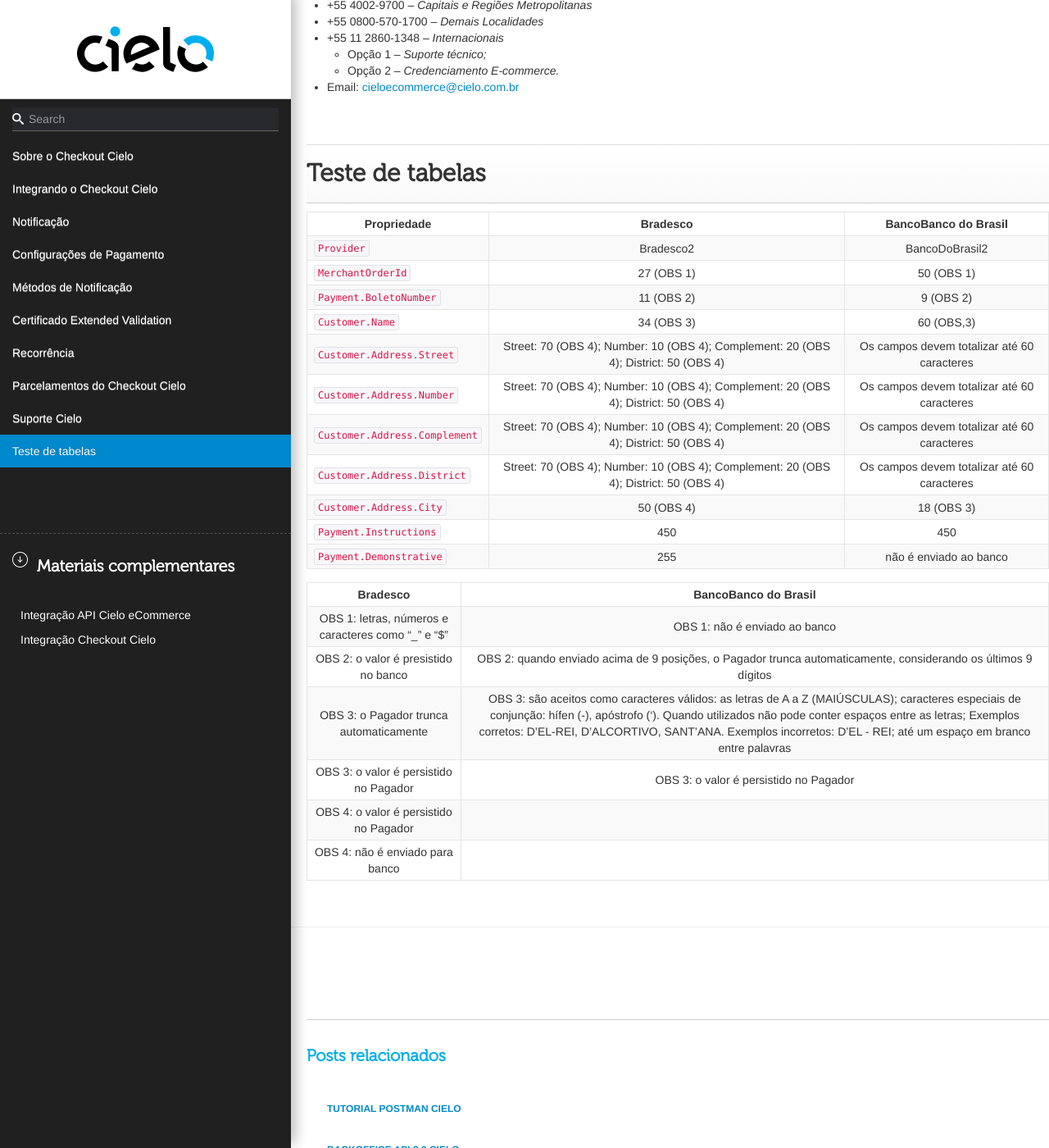
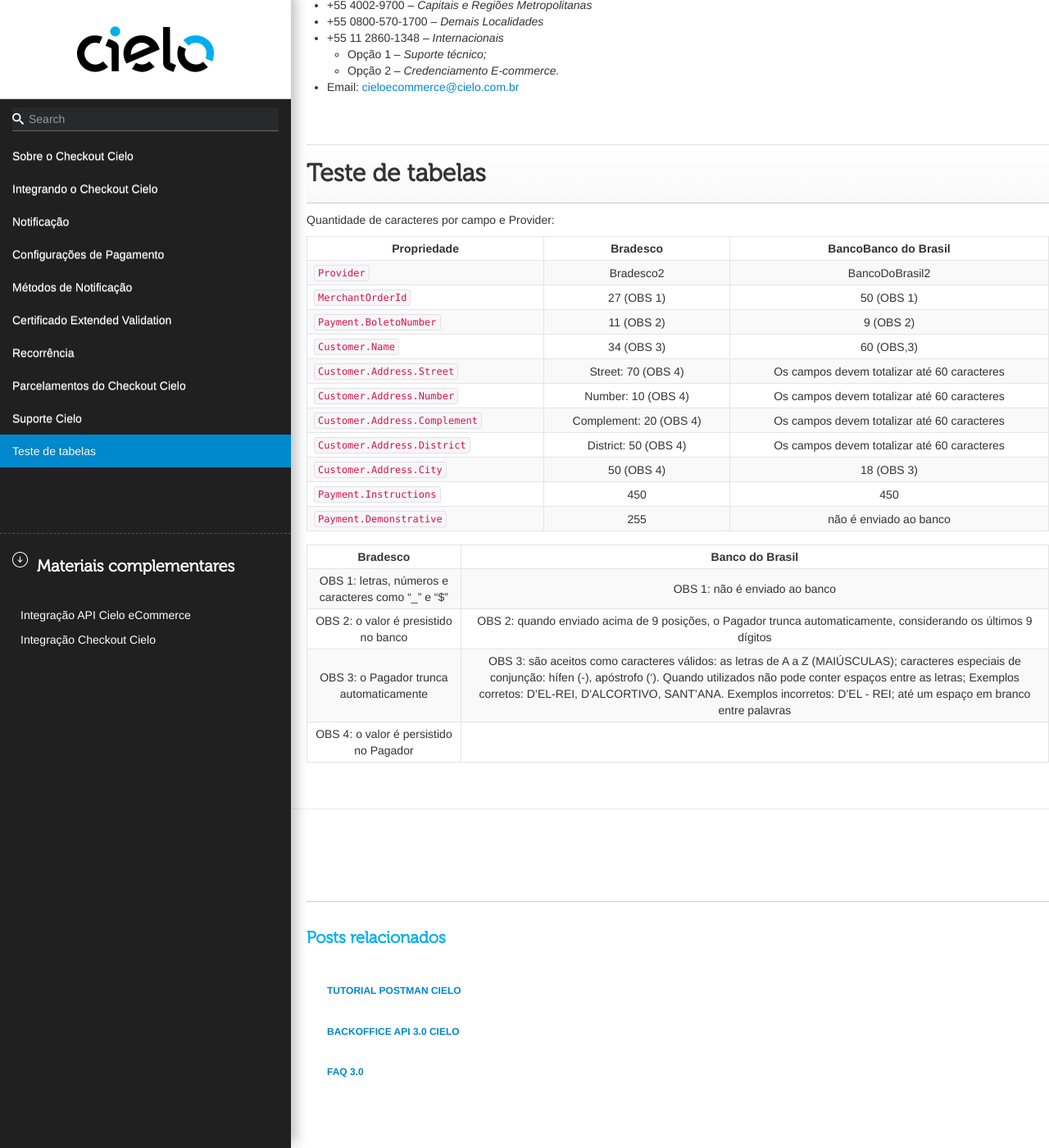
Before and after one commit to DeveloperCielo/Tutorial, a Jekyll site: the page built from _posts/2017-08-25-Checkout.md, in a window 1280 px wide and 1400 px high, scrolled down 55928 px. Shown: the whole window at 82% size. Built offline with Jekyll 4.4.1, drawn with Linux system fonts in a browser that asks for light colours; some web fonts are replaced.

Commit message:
Updated '_posts/2017-08-25-Checkout.md' via CloudCannon

```diff
--- a/_posts/2017-08-25-Checkout.md
+++ b/_posts/2017-08-25-Checkout.md
@@ -1695,29 +1695,29 @@
 
 # Teste de tabelas
 
-| Propriedade                   |                                       Bradesco                                       |             BancoBanco do Brasil            |
-|-------------------------------|:------------------------------------------------------------------------------------:|:-------------------------------------------:|
-| `Provider`                    |                                       Bradesco2                                      |                BancoDoBrasil2               |
-| `MerchantOrderId`             |                                      27 (OBS 1)                                      |                  50 (OBS 1)                 |
-| `Payment.BoletoNumber`        |                                      11 (OBS 2)                                      |                  9 (OBS 2)                  |
-| `Customer.Name`               |                                      34 (OBS 3)                                      |                  60 (OBS,3)                 |
-| `Customer.Address.Street`     | Street: 70 (OBS 4); Number: 10 (OBS 4); Complement: 20 (OBS 4); District: 50 (OBS 4) | Os campos devem totalizar até 60 caracteres |
-| `Customer.Address.Number`     | Street: 70 (OBS 4); Number: 10 (OBS 4); Complement: 20 (OBS 4); District: 50 (OBS 4) | Os campos devem totalizar até 60 caracteres |
-| `Customer.Address.Complement` | Street: 70 (OBS 4); Number: 10 (OBS 4); Complement: 20 (OBS 4); District: 50 (OBS 4) | Os campos devem totalizar até 60 caracteres |
-| `Customer.Address.District`   | Street: 70 (OBS 4); Number: 10 (OBS 4); Complement: 20 (OBS 4); District: 50 (OBS 4) | Os campos devem totalizar até 60 caracteres |
-| `Customer.Address.City`       |                                      50 (OBS 4)                                      |                  18 (OBS 3)                 |
-| `Payment.Instructions`        |                                          450                                         |                     450                     |
-| `Payment.Demonstrative`       |                                          255                                         |            não é enviado ao banco           |
-
-
-
-
-
-|                                       Bradesco                                       |             BancoBanco do Brasil            |
-|:------------------------------------------------------------------------------------:|:-------------------------------------------:|
-| OBS 1: letras, números e caracteres como "_" e "$" | OBS 1: não é enviado ao banco |
-| OBS 2: o valor é presistido no banco | OBS 2: quando enviado acima de 9 posições, o Pagador trunca automaticamente, considerando os últimos 9 dígitos |
+Quantidade de caracteres por campo e Provider:
+
+| Propriedade                   |        Bradesco        |             BancoBanco do Brasil            |
+|-------------------------------|:----------------------:|:-------------------------------------------:|
+| `Provider`                    |        Bradesco2       |                BancoDoBrasil2               |
+| `MerchantOrderId`             |       27 (OBS 1)       |                  50 (OBS 1)                 |
+| `Payment.BoletoNumber`        |       11 (OBS 2)       |                  9 (OBS 2)                  |
+| `Customer.Name`               |       34 (OBS 3)       |                  60 (OBS,3)                 |
+| `Customer.Address.Street`     |   Street: 70 (OBS 4)   | Os campos devem totalizar até 60 caracteres |
+| `Customer.Address.Number`     |   Number: 10 (OBS 4)   | Os campos devem totalizar até 60 caracteres |
+| `Customer.Address.Complement` | Complement: 20 (OBS 4) | Os campos devem totalizar até 60 caracteres |
+| `Customer.Address.District`   |  District: 50 (OBS 4)  | Os campos devem totalizar até 60 caracteres |
+| `Customer.Address.City`       |       50 (OBS 4)       |                  18 (OBS 3)                 |
+| `Payment.Instructions`        |           450          |                     450                     |
+| `Payment.Demonstrative`       |           255          |            não é enviado ao banco           |
+
+
+
+
+
+| Bradesco                                           |             Banco do Brasil            |
+|:--------------------------------------------------:|:--------------------------------------:|
+| OBS 1: letras, números e caracteres como "_" e "$" | OBS 1: não é enviado ao banco          |
+| OBS 2: o valor é presistido no banco               | OBS 2: quando enviado acima de 9 posições, o Pagador trunca automaticamente, considerando os últimos 9 dígitos |
 | OBS 3: o Pagador trunca automaticamente | OBS 3: são aceitos como caracteres válidos: as letras de A a Z (MAIÚSCULAS); caracteres especiais de conjunção: hífen (-), apóstrofo ('). Quando utilizados não pode conter espaços entre as letras; Exemplos corretos: D'EL-REI, D'ALCORTIVO, SANT'ANA. Exemplos incorretos: D'EL - REI; até um espaço em branco entre palavras |
-| OBS 3: o valor é persistido no Pagador | OBS 3: o valor é persistido no Pagador |
 | OBS 4: o valor é persistido no Pagador |  |
-| OBS 4: não é enviado para banco |
```
